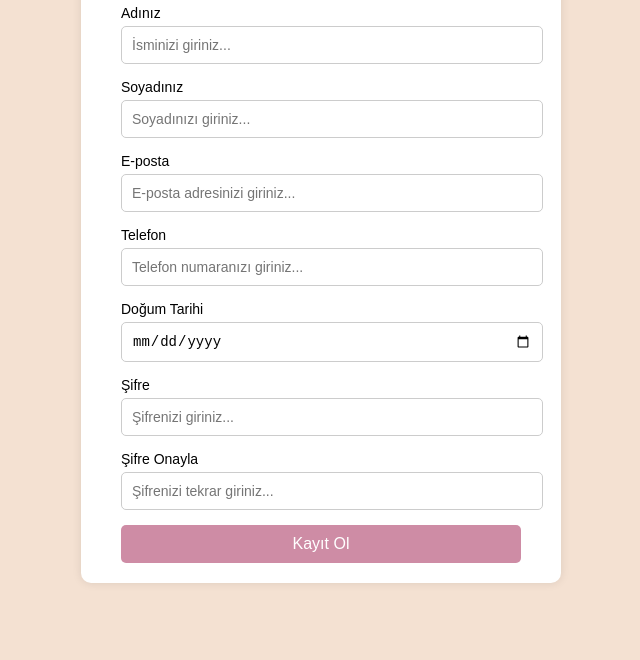
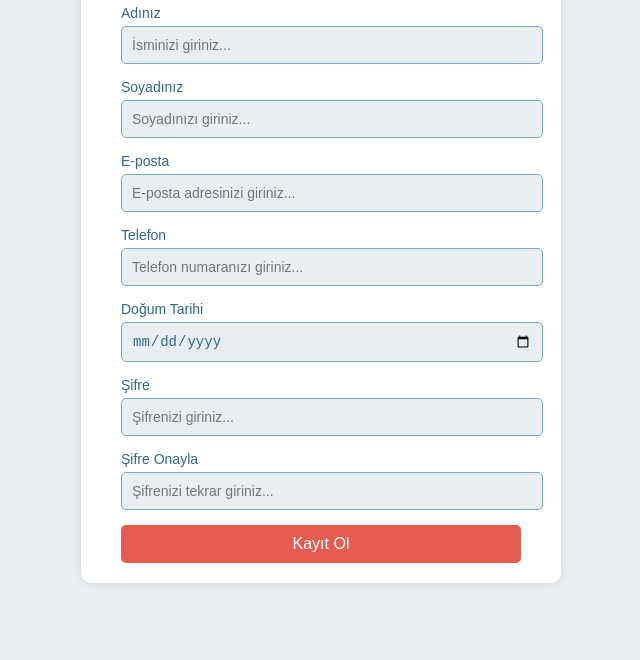
Before and after one commit to 8DREAMWALKER8/CABS, a plain HTML site: page CABS/SignUp.html in a window 1280 px wide. Shown: the part 140-800 px from the top of the page, without its empty margins (319-959 px from the left). Drawn offline with Linux system fonts and the light colour scheme.

Commit message:
Update stylecabs.css

```diff
--- a/CABS/stylecabs.css
+++ b/CABS/stylecabs.css
@@ -1,16 +1,28 @@
+/* Renk Paleti
+   - #326789 (Koyu Mavi)
+   - #78A6C8 (Açık Mavi)
+   - #e9eef2 (Açık Gri / Neredeyse Beyaz)
+   - #e65c4f (Kırmızımsı Turuncu)
+   - #c24b42 (Hover rengi)
+*/
+
 body {
   font-family: Arial, sans-serif;
   margin: 0;
   padding: 0;
+
+  /* Ortalamak için flex kullanımı */
   display: flex;
   justify-content: center;
   align-items: center;
+
   height: 100vh;
-  background-color: #f4e1d2;
+  background-color: #e9eef2; /* Arka planı açık gri */
+  color: #78A6C8;            /* Metin rengini koyu mavi */
 }
 
 .container {
-  background: #fff;
+  background: #fff;          /* Form kutusu arka planını beyaz tuttuk */
   padding: 20px 40px;
   border-radius: 10px;
   box-shadow: 0 0 10px rgba(0, 0, 0, 0.1);
@@ -22,6 +34,7 @@ body {
   font-weight: bold;
   margin-bottom: 20px;
   text-align: center;
+  color: #326789;            /* Başlık rengini koyu mavi */
 }
 
 .input-box {
@@ -32,27 +45,38 @@ body {
   font-size: 14px;
   margin-bottom: 5px;
   display: block;
+  color: #326789;            /* Label / detay rengini koyu mavi */
 }
 
 .input-box input {
   width: 100%;
   padding: 10px;
-  border: 1px solid #ccc;
+
+  /* Açık mavi kenarlık ve hafif gri arka plan ile uyum sağlıyoruz */
+  border: 1px solid #78A6C8;
+  background-color: #e9eef2;
+  color: #326789;
+
   border-radius: 5px;
   font-size: 14px;
 }
 
+/* Buton Stili */
 .button input {
   width: 100%;
   padding: 10px;
   border: none;
   border-radius: 5px;
-  background: #ce8ca5;
+
+  /* Kırmızımsı turuncu ana renk */
+  background: #e65c4f;
   color: #fff;
   font-size: 16px;
   cursor: pointer;
+  transition: background 0.3s ease;
 }
 
+/* Hover durumunda daha koyu turuncu-kırmızı */
 .button input:hover {
-  background: #ff7f9f;
+  background: #c24b42;
 }
```
